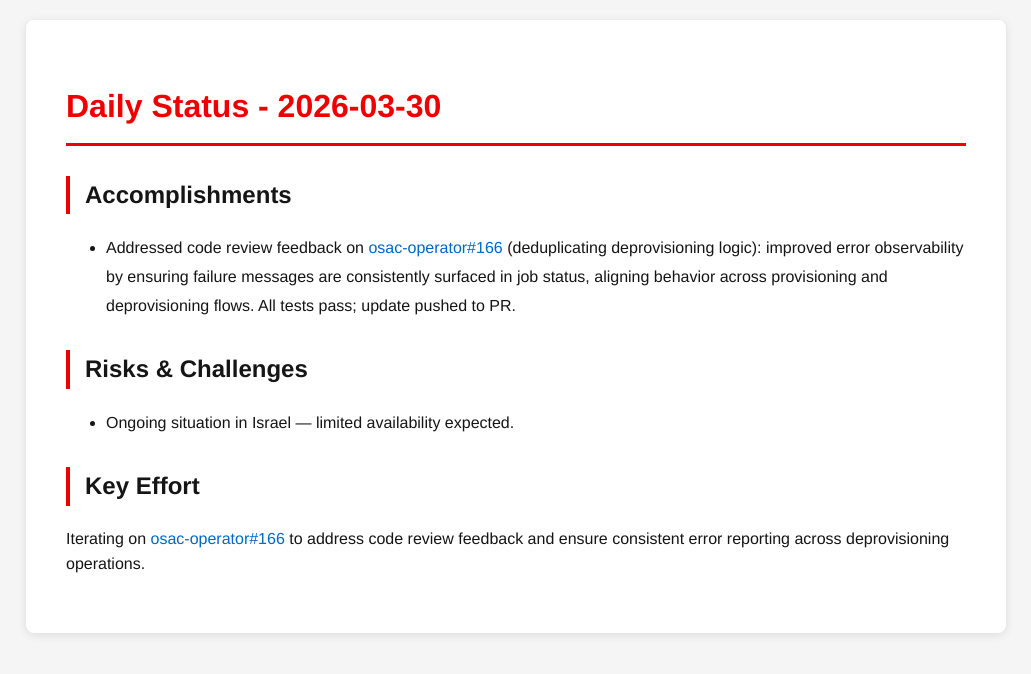
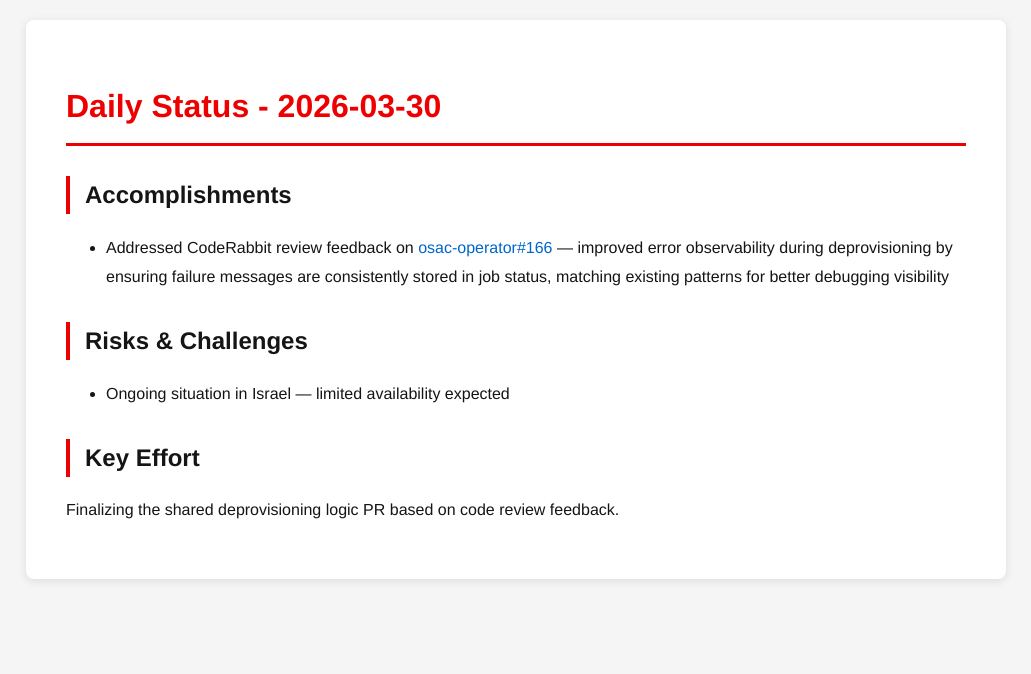
Before and after one commit to tzvatot/daily-status, a Jekyll site: the page built from 2026-03-30.md, in a window 1280 px wide. Shown: the top 674 px of the page, without its empty margins (124-1155 px from the left). Built offline with Jekyll 4.4.1, drawn with Linux system fonts in a browser that asks for light colours.

Commit message:
Daily status update - 2026-03-30

```diff
--- a/2026-03-30.md
+++ b/2026-03-30.md
@@ -7,10 +7,10 @@
 # Daily Status - 2026-03-30
 
 ## Accomplishments
-- Addressed code review feedback on [osac-operator#166](https://github.com/osac-project/osac-operator/pull/166) (deduplicating deprovisioning logic): improved error observability by ensuring failure messages are consistently surfaced in job status, aligning behavior across provisioning and deprovisioning flows. All tests pass; update pushed to PR.
+- Addressed CodeRabbit review feedback on [osac-operator#166](https://github.com/osac-project/osac-operator/pull/166) — improved error observability during deprovisioning by ensuring failure messages are consistently stored in job status, matching existing patterns for better debugging visibility
 
 ## Risks & Challenges
-- Ongoing situation in Israel — limited availability expected.
+- Ongoing situation in Israel — limited availability expected
 
 ## Key Effort
-Iterating on [osac-operator#166](https://github.com/osac-project/osac-operator/pull/166) to address code review feedback and ensure consistent error reporting across deprovisioning operations.
+Finalizing the shared deprovisioning logic PR based on code review feedback.
```
